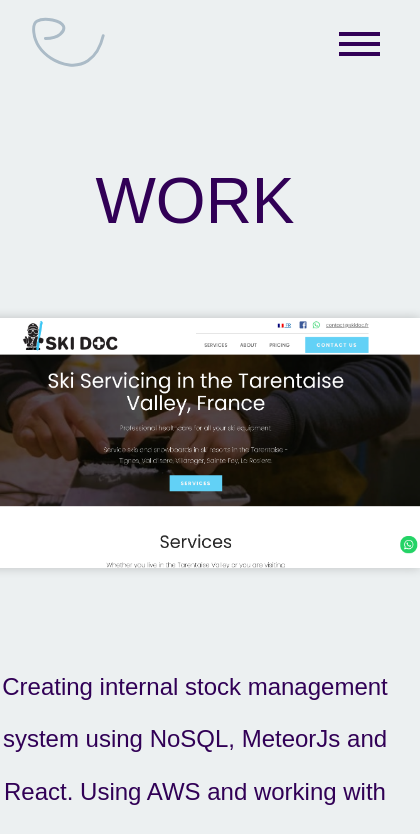
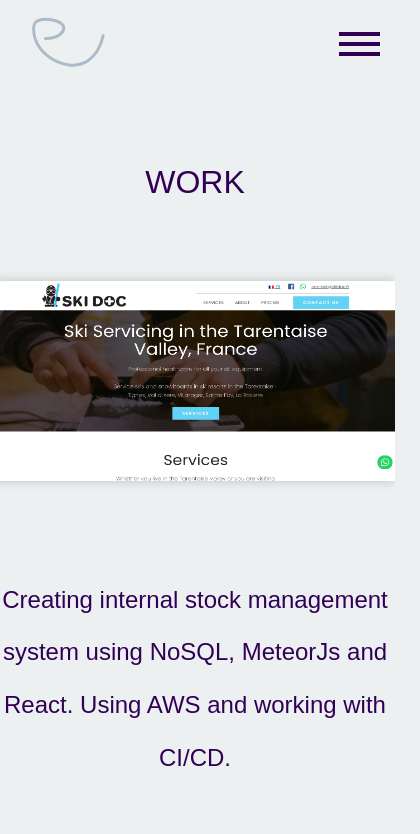
Before and after one commit to lipskij/threejs-website, a Next.js app: page /work in a window 390 px wide. Shown: the top 834 px of the page, 420 px wide, since content can reach past the window. Built offline with nearby package versions, Linux system fonts and the light colour scheme.

Commit message:
feat: adjusting mobile page

```diff
--- a/pages/work.tsx
+++ b/pages/work.tsx
@@ -33,8 +33,9 @@ const Work: NextPage = () => {
               <Image
                 src={i.src}
                 alt='project-images'
-                width={450}
-                height={250}
+                width={400}
+                height={200}
+                unoptimized={false}
               />
             </Link>
 
--- a/styles/Work.module.css
+++ b/styles/Work.module.css
@@ -26,6 +26,11 @@
   font-size: 3rem;
   text-align: center;
   margin: 5rem 0 3rem 0;
+}
+
+.work p {
+  font-size: 1.2rem;
+  font-weight: 200;
 }
 
 .gallery {
@@ -77,6 +82,12 @@
   scale: 1.05;
 }
 @media screen and (max-width: 480px) {
+  .main h2{
+    font-size: 2rem;
+  }
+  .work {
+    width: 100%;
+  }
   .gallery {
     grid-template-columns: repeat(1, 1fr);
     align-items: center;
@@ -86,6 +97,7 @@
     margin-bottom: 5rem;
     height: 100%;
   }
+
   .lines {
     display: flex;
     width: 100%;
```
